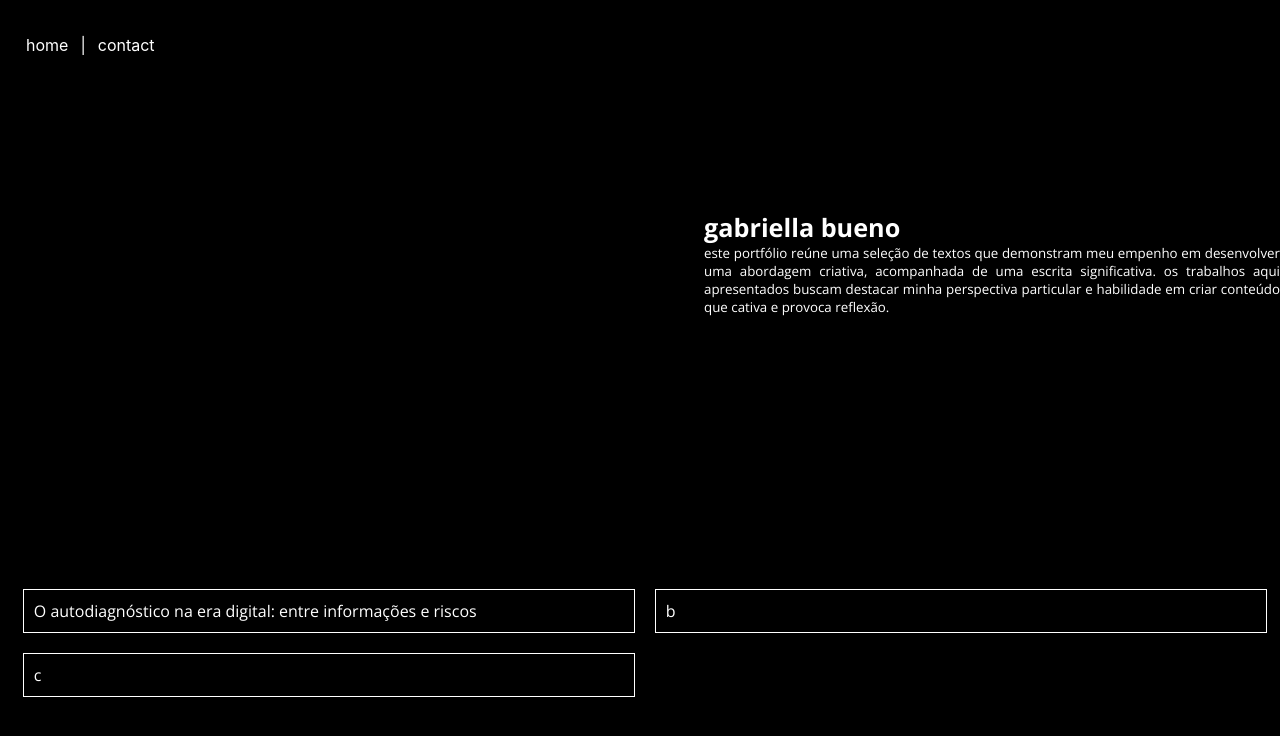
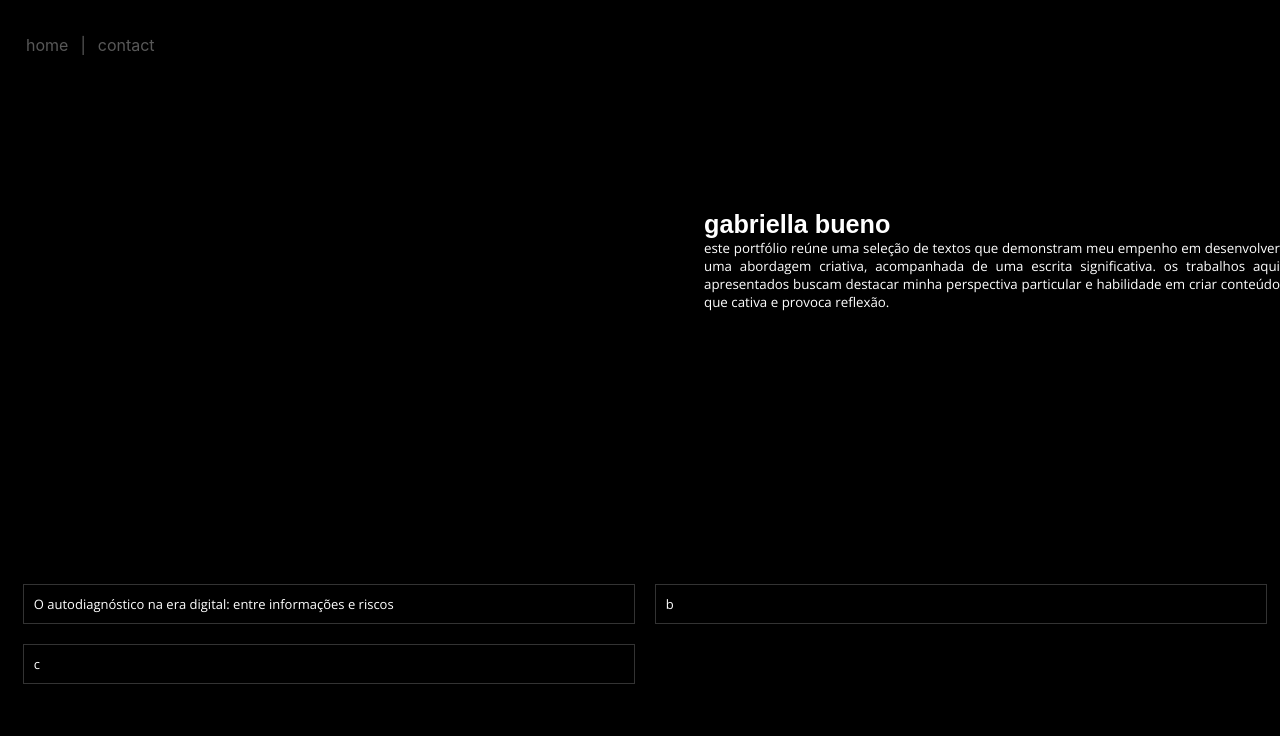
Before and after one commit to gabriellabuenox/portifolio, a React (Create React App) app: page / in a window 1280 px wide. Shown: the top 736 px of the page. Built offline with nearby package versions, Linux system fonts and the light colour scheme.

Commit message:
efeito menu adicionado

```diff
--- a/src/App.css
+++ b/src/App.css
@@ -11,7 +11,7 @@ body {
   width: 100%;
   height: 90px;
   background-color: black;
-  color: rgb(255, 255, 255);
+  color: rgb(88, 88, 88);
   display: flex;
   align-items: center;
   padding-left: 20px;
@@ -23,10 +23,11 @@ body {
 
 .presentation h1 {
   color: rgb(255, 255, 255);
-  font-family: open sans;
+  font-family: Arial, Helvetica, sans-serif;
   margin-top: 120px;
   margin-left: 55%;
   font-size: 2.5ch;
+  font-weight: bold;
 }
 
 .presentation p {
@@ -41,9 +42,11 @@ body {
 
 .textosContainer {
   background-color: rgb(0, 0, 0);
+  font-family: open sans;
+  font-size: small;
   padding: 1%;
   display: flex;
-  flex-wrap: wrap; /* Permite que os itens quebrem de linha */
+  flex-wrap: wrap;
   width: 100%;
 
 }
@@ -52,9 +55,9 @@ body {
   background-color: rgb(0, 0, 0);
   padding: 10px;
   margin: 10px;
-  width: calc(50% - 40px); /* 50% da largura menos as margens */
-  flex-basis: calc(50% - 50px); /* Garante que cada item tenha 50% da linha */
-  border: 1px solid white ;
+  width: calc(50% - 40px);
+  flex-basis: calc(50% - 50px);
+  border: 1px solid rgba(255, 255, 255, 0.2);
   cursor: pointer;
 }
 
@@ -65,4 +68,12 @@ body {
 
 .menuItem {
   cursor: pointer;
+  font-style: normal;
+  color: (88, 88, 88);
+  transition: all 0.3s ease;
 }
+
+.menuItem.selected {
+  font-style:italic;/* Deixa o texto em itálico */
+  color: rgba(255, 255, 255, 0.809); /* Muda a cor do texto */
+}
--- a/src/components/Header.js
+++ b/src/components/Header.js
@@ -1,26 +1,38 @@
-import "../App.css"
-import React, {useState} from "react"
-import { useNavigate } from "react-router-dom"
+import "../App.css";
+import React, { useState } from "react";
+import { useNavigate } from "react-router-dom";
 
 const Header = () => {
-    const navigation = useNavigate()
+    const [selected, setSelected] = useState(""); // Estado para item selecionado
+    const navigation = useNavigate();
 
-const navigateContactPage = () => {
-    navigation("textPage")
-}
+    const navigateContactPage = () => {
+        setSelected("contact"); // Define 'contact' como selecionado
+        navigation("textPage");
+    };
 
-const navigateHomePage = () => {
-    navigation("/")
-}
+    const navigateHomePage = () => {
+        setSelected("home"); // Define 'home' como selecionado
+        navigation("/");
+    };
 
     return (
         <div className="header">
-            <p className="menuItem" onClick={navigateHomePage}>home</p>
+            <p
+                className={`menuItem ${selected === "home" ? "selected" : ""}`}
+                onClick={navigateHomePage}
+            >
+                home
+            </p>
             <p>|</p>
-            <p className="menuItem" onClick={navigateContactPage}>contact</p>
+            <p
+                className={`menuItem ${selected === "contact" ? "selected" : ""}`}
+                onClick={navigateContactPage}
+            >
+                contact
+            </p>
+        </div>
+    );
+};
 
-        </div>
-    )
-}
-
-export default Header
+export default Header;
```
